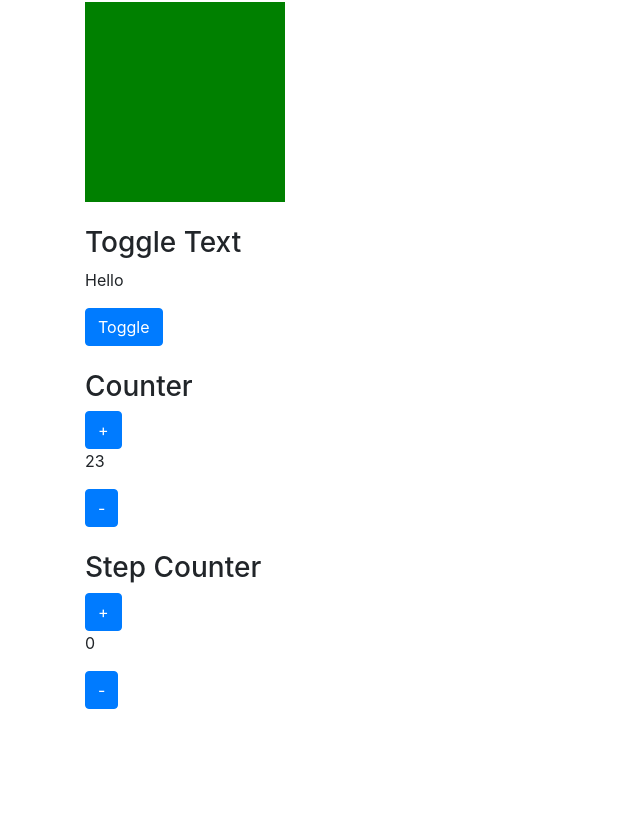
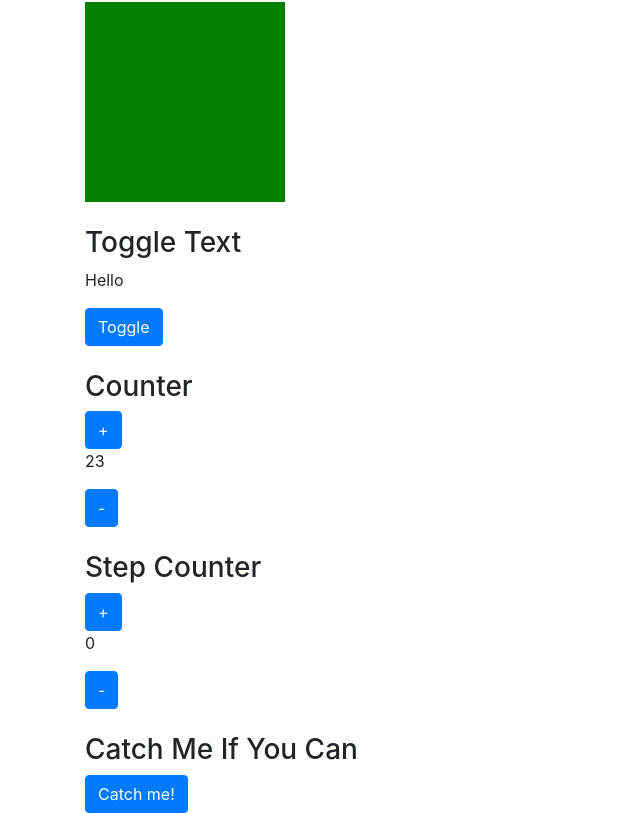
Before and after one commit to naranjita11/react-wk2-exercises, a React (Create React App) app: page / in a window 1280 px wide. Shown: the part 153-966 px from the top of the page, without its empty margins (0-640 px from the left). Before the commit the page ends 862 px from the top, so only its background shows below. Built offline with nearby package versions, Linux system fonts and the light colour scheme.

Commit message:
CatchMeIfYouCan component working with Hooks

```diff
--- a/src/App.js
+++ b/src/App.js
@@ -8,6 +8,7 @@ import SquareHooks from "./Components/SquareHooks";
 import ToggleTextHooks from "./Components/ToggleTextHooks";
 import CounterHooks from "./Components/CounterHooks";
 import StepCounterHooks from "./Components/StepCounterHooks";
+import CatchMeIfYouCanHooks from "./Components/CatchMeIfYouCanHooks";
 
 const App = () => (
   <>
@@ -19,6 +20,7 @@ const App = () => (
     <ToggleTextHooks initial="Hello" alternate="World" />
     <CounterHooks initial={ 23 } max={ 100 } />
     <StepCounterHooks max={ 100 } step={ 5 } />
+    <CatchMeIfYouCanHooks jump={ 100 } />
   </>
 );
 
--- /dev/null
+++ b/src/Components/CatchMeIfYouCanHooks.js
@@ -0,0 +1,26 @@
+// Create a <CatchMeIfYouCan jump={ 100 }> component. It should have a <button> that when clicked moves jump pixels down the screen.
+
+import { useState } from "react";
+
+const CatchMeIfYouCanHooks = ({ jump }) => {
+
+  const [number, setNumber] = useState(0);
+  const handleClick = () => ( setNumber(number + jump) );
+
+  return (
+    <>
+        <h3 className="mt-4">Catch Me If You Can</h3>
+        <div>
+            <button
+              style={{ position: "relative", top: number }}
+              className="btn btn-primary"
+              onClick={ handleClick }>
+                Catch me!
+            </button>
+        </div>
+    </>
+  );
+
+}
+
+export default CatchMeIfYouCanHooks;
```
